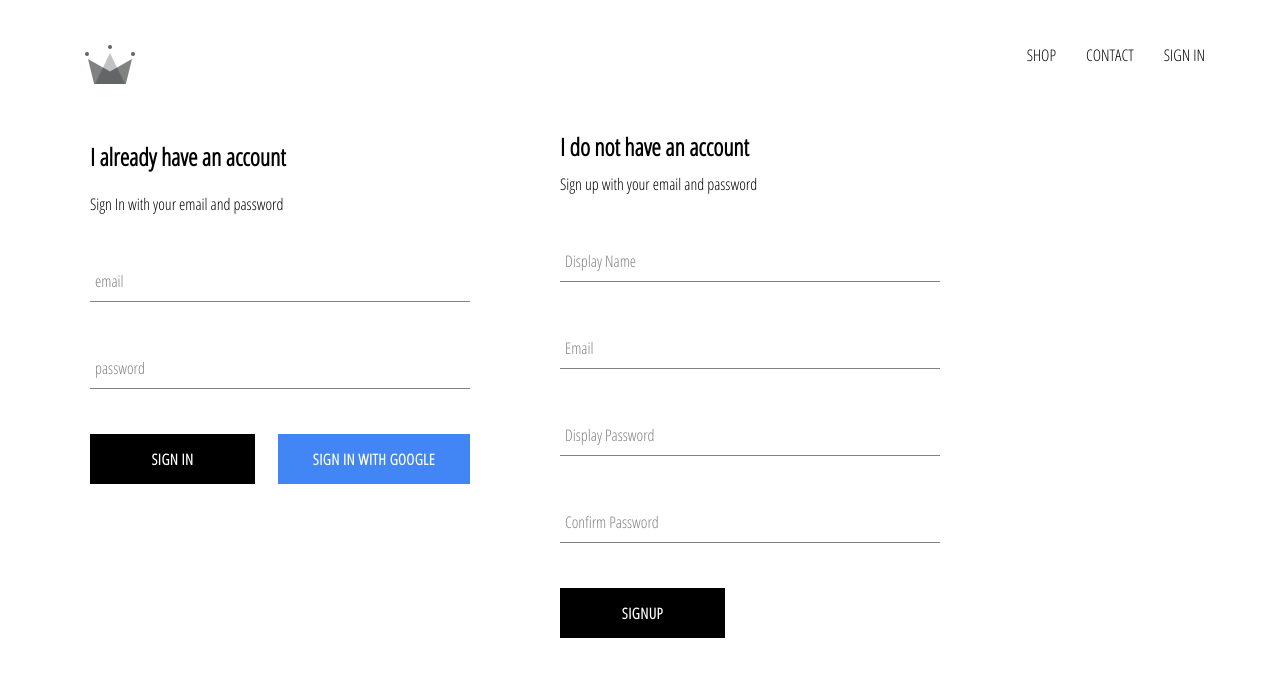
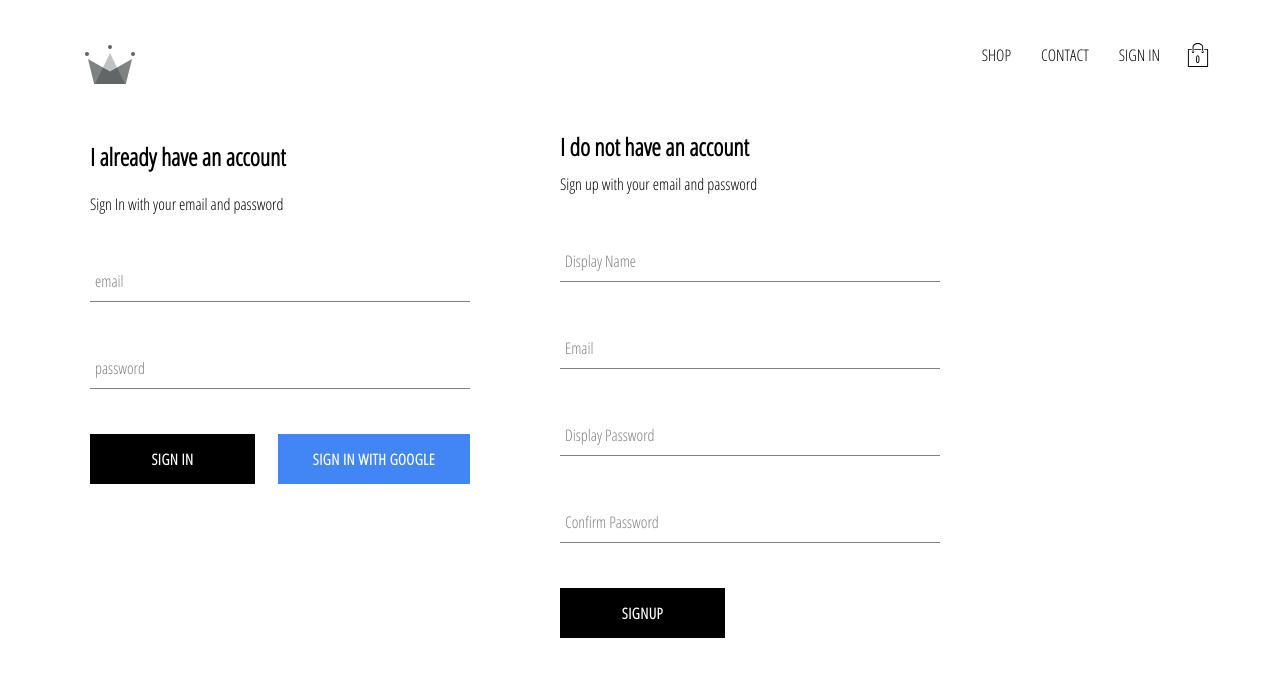
Before and after one commit to marely76/ecommercce-react, a React (Create React App) app: page /signin in a window 1280 px wide. Shown: the top 676 px of the page. Built offline with nearby package versions, Linux system fonts and the light colour scheme; no server answers.

Commit message:
CART Icon and Cart DropDown Add to the aplicationand impplemented cart reducer

```diff
--- /dev/null
+++ b/src/components/cart-dropdown/cart-dropdown.component.jsx
@@ -0,0 +1,12 @@
+import React from 'react';
+import CustomButton from '../custom-button/custom-button.component';
+import './cart-dropdown.styles.scss';
+
+const CartDropDown =() => (
+    <div className= 'cart-dropdown'>
+        <div className= 'cart-items'/>
+    <CustomButton>GO TO CHECKOUT</CustomButton>
+    </div>
+);
+
+export default CartDropDown;
--- /dev/null
+++ b/src/components/cart-dropdown/cart-dropdown.styles.scss
@@ -0,0 +1,24 @@
+.cart-dropdown {
+    position: absolute;
+    width: 240px;
+    height: 340px;
+    display: flex;
+    flex-direction: column;
+    padding: 20px;
+    border: 1px solid black;
+    background-color: white;
+    top: 90px;
+    right: 40px;
+    z-index: 5;
+
+    .cart-items {
+      height: 240px;
+      display: flex;
+      flex-direction: column;
+      overflow: scroll;
+    }
+
+    button {
+      margin-top: auto;
+    }
+  }
--- /dev/null
+++ b/src/components/cart-icon/cart-icon.component.jsx
@@ -0,0 +1,25 @@
+import React from 'react';
+import {connect} from 'react-redux';
+import {toggleCartHidden} from '../../redux/cart/cart.actions';
+
+import {ReactComponent as ShoppingIcon } from '../../assets/shopping-bag.svg';
+
+import './cart-icon.styles.scss';
+
+
+const CartIcon = ( {toggleCartHidden})=> (
+    <div className='cart-icon'
+    onClick = { toggleCartHidden }>
+    <ShoppingIcon className= 'shopping-icon'/>
+    <span className= 'item-count'>0</span>
+    </div>
+)
+
+const mapDistpachToProps = dispatch => ({
+toggleCartHidden : () => dispatch (toggleCartHidden () )
+
+});
+export default connect (
+    null,
+    mapDistpachToProps)
+    (CartIcon );
--- /dev/null
+++ b/src/components/cart-icon/cart-icon.styles.scss
@@ -0,0 +1,21 @@
+.cart-icon {
+    width: 45px;
+    height: 45px;
+    position: relative;
+    display: flex;
+    align-items: center;
+    justify-content: center;
+    cursor: pointer;
+
+    .shopping-icon {
+      width: 24px;
+      height: 24px;
+    }
+
+    .item-count {
+      position: absolute;
+      font-size: 10px;
+      font-weight: bold;
+      bottom: 12px;
+    }
+  }
--- a/src/components/header/header.component.jsx
+++ b/src/components/header/header.component.jsx
@@ -3,9 +3,13 @@
 import { Link } from 'react-router-dom';
 import { connect } from 'react-redux';
 import { auth } from '../../firebase/firebase.utils.jsx';
+import CartIcon from '../cart-icon/cart-icon.component';
+
+
 import { ReactComponent as Logo } from '../../assets/crown.svg';
 
-const Header = ( {currentUser}) => (
+import CartDropdown from '../cart-dropdown/cart-dropdown.component';
+const Header = ( {currentUser, hidden}) => (
 
     <div className='header'>
         <Link className='logo-container' to="/">
@@ -24,14 +28,19 @@
             :
             <Link className='option' to='/signin'> SIGN IN</Link>
         }
+       <CartIcon />
+        </div>
+        {
+            hidden ? null : <CartDropdown />
+        }
 
-        </div>
     </div>
 );
 
 
-const mapStateToProps = state => ({
- currentUser: state.user.currentUser
+const mapStateToProps = ({user: {currentUser}, cart:{hidden}}) => ({
+ currentUser,
+ hidden
 }
 
 )
--- /dev/null
+++ b/src/redux/cart/cart.actions.js
@@ -0,0 +1,6 @@
+import CartActionTypes from './cart.types';
+
+export const toggleCartHidden = ( ) => ({
+    type: CartActionTypes.TOGGLE_CART_HIDDEN
+
+});
--- /dev/null
+++ b/src/redux/cart/cart.reducer.js
@@ -0,0 +1,22 @@
+import CartActionTypes from './cart.types';
+
+const INITIAL_STATE = {
+    hidden:true
+};
+
+const cartReducer = (state = INITIAL_STATE, action)=> {
+
+    switch (action.type){
+        case CartActionTypes.TOGGLE_CART_HIDDEN:
+            return {
+                ... state,
+                hidden: !state.hidden
+            }
+
+        default :
+        return state;
+
+    }
+}
+
+export default cartReducer;
--- /dev/null
+++ b/src/redux/cart/cart.types.js
@@ -0,0 +1,4 @@
+ const CartActionTypes = {
+    TOGGLE_CART_HIDDEN:'TOGGLE_CART_HIDDEN'
+}
+export default CartActionTypes;
--- a/src/redux/root-reducer.js
+++ b/src/redux/root-reducer.js
@@ -1,7 +1,9 @@
 import { combineReducers } from 'redux';
 
 import userReducer from './user/user.reducer';
+import cartReducer from './cart/cart.reducer';
 
 export default combineReducers({
-    user: userReducer
+    user: userReducer,
+    cart :cartReducer
 });
```
Also changed, not shown: src/assets/shopping-bag.svg (added), 1 other file (tests, documents, lock files or other folders).
